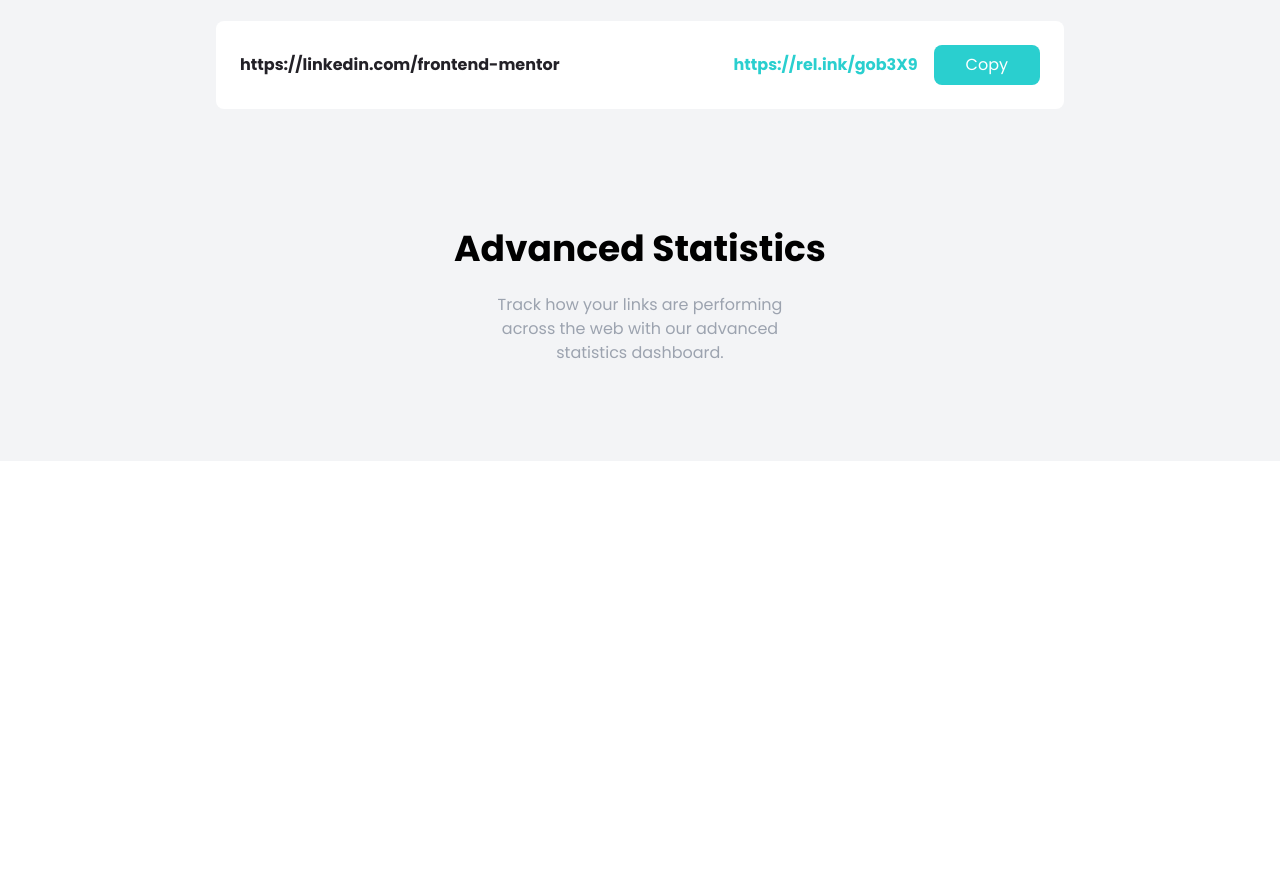
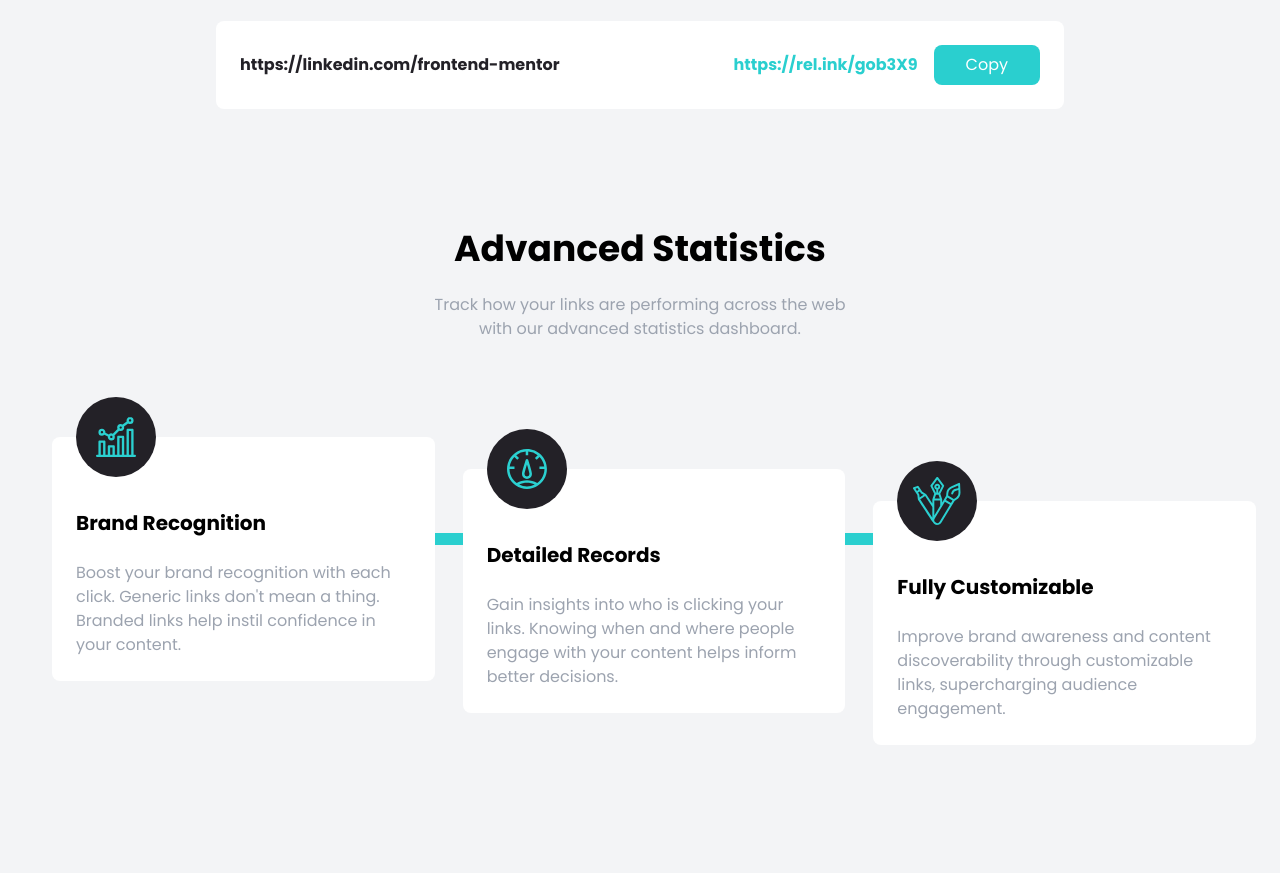
Before and after one commit to Mrst12/tailwind-shortly-website, a website: page index.html in a window 1280 px wide. Shown: the part 1047-1920 px from the top of the page. Before the commit the page ends 1508 px from the top, so only its background shows below. Drawn offline with Linux system fonts and the light colour scheme.

Commit message:
add the feature boxes to the website

```diff
--- a/index.html
+++ b/index.html
@@ -184,13 +184,99 @@
     <section id="stats" class="py-24 bg-gray-100">
       <div class="container mx-auto px-3">
         <h2 class="text-4xl mb-6 font-bold text-center">Advanced Statistics</h2>
-        <p class="max-w-xs mx-auto text-center text-gray-400">
+        <p class="max-w-xs mx-auto text-center text-gray-400 md:max-w-md">
           Track how your links are performing across the web with our advanced
           statistics dashboard.
         </p>
       </div>
     </section>
 
+    <!-- Feature Box section-->
+    <section id="features" class="pb-32 bg-gray-100">
+      <div
+        class="relative container flex flex-col items-start px-6 mx-auto md:flex-row md:space-x-7"
+      >
+        <!-- Horizontal line-->
+        <div
+          class="hidden absolute top-24 w-10/12 left-16 h-3 bg-cyan md:block"
+        ></div>
+        <!-- Vertical line-->
+        <div class="absolute w-2 left-1/2 h-full -ml-1 bg-cyan md:hidden"></div>
+
+        <!-- Box 1 -->
+        <div
+          class="relative flex flex-col p-6 space-y-6 bg-white rounded-lg md:w-1/3"
+        >
+          <!--image positioning-->
+          <div class="absolute -ml-10 left-1/2 -top-10 md:left-16">
+            <!-- Image container for background and center -->
+            <div
+              class="flex items-center justify-center w-20 h-20 p-4 rounded-full bg-veryDarkViolet"
+            >
+              <img src="images/icon-brand-recognition.svg" alt="" />
+            </div>
+          </div>
+          <h5
+            class="pt-6 text-xl font-bold text-center capitalize md:text-left"
+          >
+            Brand Recognition
+          </h5>
+          <p class="text-center text-gray-400 md:text-left">
+            Boost your brand recognition with each click. Generic links don't
+            mean a thing. Branded links help instil confidence in your content.
+          </p>
+        </div>
+
+        <!-- Box 2 -->
+        <div
+          class="relative flex flex-col mt-24 p-6 space-y-6 bg-white rounded-lg md:mt-8 md:w-1/3"
+        >
+          <!--image positioning-->
+          <div class="absolute -ml-10 left-1/2 -top-10 md:left-16">
+            <!-- Image container for background and center -->
+            <div
+              class="flex items-center justify-center w-20 h-20 p-4 rounded-full bg-veryDarkViolet"
+            >
+              <img src="images/icon-detailed-records.svg" alt="" />
+            </div>
+          </div>
+          <h5
+            class="pt-6 text-xl font-bold text-center capitalize md:text-left"
+          >
+            Detailed records
+          </h5>
+          <p class="text-center text-gray-400 md:text-left">
+            Gain insights into who is clicking your links. Knowing when and
+            where people engage with your content helps inform better decisions.
+          </p>
+        </div>
+
+        <!-- Box 3 -->
+        <div
+          class="relative flex flex-col mt-24 p-6 space-y-6 bg-white rounded-lg md:mt-16 md:w-1/3"
+        >
+          <!--image positioning-->
+          <div class="absolute -ml-10 left-1/2 -top-10 md:left-16">
+            <!-- Image container for background and center -->
+            <div
+              class="flex items-center justify-center w-20 h-20 p-4 rounded-full bg-veryDarkViolet"
+            >
+              <img src="images/icon-fully-customizable.svg" alt="" />
+            </div>
+          </div>
+          <h5
+            class="pt-6 text-xl font-bold text-center capitalize md:text-left"
+          >
+            Fully customizable
+          </h5>
+          <p class="text-center text-gray-400 md:text-left">
+            Improve brand awareness and content discoverability through
+            customizable links, supercharging audience engagement.
+          </p>
+        </div>
+      </div>
+    </section>
+
     <script src="js/script.js" defer></script>
   </body>
 </html>
```
Also changed, not shown: css/style.css.
